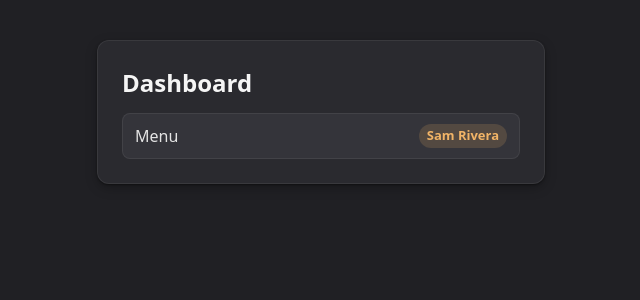
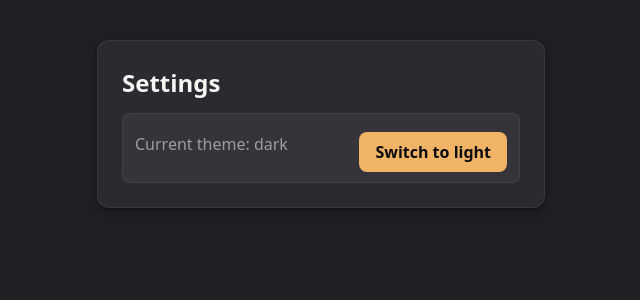
Before and after one commit to ashbasdev/learnReact, a React (Vite) app: page / in a window 1280 px wide. Shown: the top 300 px of the page, without its empty margins (319-959 px from the left). Built offline with nearby package versions, Linux system fonts and the light colour scheme.

Commit message:
Dark and light themes

```diff
--- a/src/App.jsx
+++ b/src/App.jsx
@@ -1,44 +1,58 @@
-import { createContext, useContext } from "react"
+import { createContext, useContext, useEffect, useState } from "react"
 
-// createContext makes a shared value that any component below the provider can
-// read directly with useContext, with no props threaded through the middle.
-const UserContext = createContext(null) // 1. Create the context
+// The context carries an object: the current theme plus a function to change
+// it. Any component below the provider can read the value AND update it.
+const ThemeContext = createContext(null)
 
-function UserBadge() {
-  // TODO 2: read the user from UserContext with useContext instead of this
-  // placeholder, so the badge shows the real name.
-  const user = useContext(UserContext) // 3. Consume it here
-  return <span className="badge">{user ? user.name : "Guest"}</span>
+function ThemeLabel() {
+  const { theme } = useContext(ThemeContext)
+  return <p className="muted">Current theme: {theme}</p>
 }
 
-function Header() {
-  // No user prop here anymore. Context skips the middle.
+function ThemeToggle() {
+  // TODO 1: also pull `toggleTheme` out of the context, alongside `theme`.
+  const { theme, toggleTheme } = useContext(ThemeContext)
+  // TODO 2: call toggleTheme from the button's onClick below, so this deep
+  // component updates the shared theme.
   return (
-      <div>
-        <span>Menu</span>
-        <UserBadge />
-      </div>
+      <button className="btn" onClick={toggleTheme}>
+        Switch to {theme === "light" ? "dark" : "light"}
+      </button>
   )
 }
 
-function Layout() {
+function Toolbar() {
+  // Toolbar passes nothing down. Each child reads the context for itself.
   return (
-      <div className="card stack">
-        <h1>Dashboard</h1>
-        <Header />
+      <div className="stack">
+        <ThemeLabel />
+        <ThemeToggle />
       </div>
   )
 }
 
 function App() {
-  const user = { name: "Sam Rivera", role: "Admin" }
-  // TODO 1: wrap <Layout /> in <UserContext.Provider value={user}> so every
-  // component below can read the user. With no provider, useContext only sees
-  // the default (null), so the badge stays "Guest".
-  // 1. Provide a value
-  return <UserContext.Provider value={user}>
-    <Layout />
-  </UserContext.Provider>
+  const [theme, setTheme] = useState("dark")
+
+  function toggleTheme() {
+    setTheme((current) => (current === "light" ? "dark" : "light"))
+  }
+
+  useEffect(() => {
+    document.body.classList.remove("light", "dark")
+    document.body.classList.add(theme)
+  }, [theme])
+
+  // The `theme` class on the card swaps the look. Because the state lives here,
+  // updating it from deep in the tree re-renders App and re-themes the card.
+  return (
+      <ThemeContext.Provider value={{ theme, toggleTheme }}>
+        <div className={`card stack ${theme}`}>
+          <h1>Settings</h1>
+          <Toolbar />
+        </div>
+      </ThemeContext.Provider>
+  )
 }
 
 export default App
--- a/src/index.css
+++ b/src/index.css
@@ -30,6 +30,16 @@ body {
   line-height: 1.5;
   color: #e4e4e4;
   background: #202024;
+}
+
+body.dark {
+  color: #e4e4e4;
+  background: #202024;
+}
+
+body.light {
+  color: #1f2937;
+  background: #f3f4f6;
 }
 
 h1 {
@@ -75,6 +85,24 @@ a:hover {
     0 4px 12px rgba(0, 0, 0, 0.25);
 }
 
+.card.light {
+  background: #ffffff;
+  color: #1f2937;
+  border: 1px solid rgba(31, 41, 55, 0.12);
+  box-shadow:
+    0 1px 2px rgba(0, 0, 0, 0.08),
+    0 8px 24px rgba(0, 0, 0, 0.08);
+}
+
+.card.light h1,
+.card.light h2 {
+  color: #111827;
+}
+
+.card.light .muted {
+  color: rgba(31, 41, 55, 0.65);
+}
+
 .muted {
   color: rgba(228, 228, 228, 0.6);
 }
@@ -114,6 +142,11 @@ a:hover {
   background: #34343a;
   border: 1px solid rgba(228, 228, 228, 0.08);
   border-radius: 0.5rem;
+}
+
+.card.light > div {
+  background: #f9fafb;
+  border: 1px solid rgba(31, 41, 55, 0.12);
 }
 
 .alert {
```
